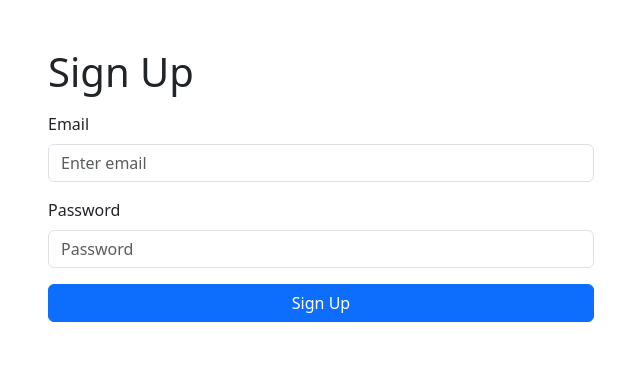
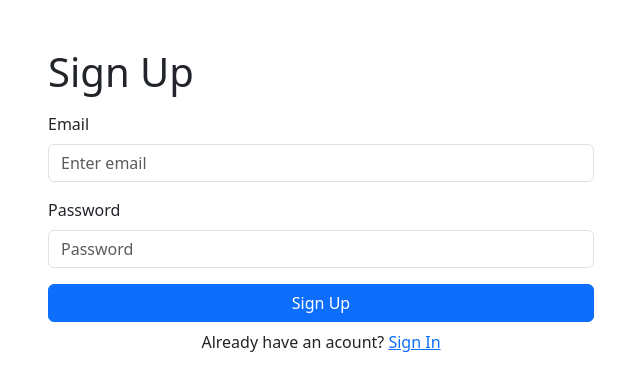
Before and after one commit to ofek4454/collaborative-note-app, a React (Create React App) app: page /signup in a window 1280 px wide. Shown: the top 390 px of the page, without its empty margins (319-959 px from the left). Built offline with nearby package versions, Linux system fonts and the light colour scheme.

Commit message:
Sign in and sign up links

```diff
--- a/src/components/auth/SignIn.js
+++ b/src/components/auth/SignIn.js
@@ -53,6 +53,9 @@ const SignIn = () => {
               Sign In
             </Button>
           </Form>
+          <div className="text-center mt-2">
+            Dont have an acount? <a href="/signup">Sign Up</a>
+          </div>
         </Col>
       </Row>
     </Container>
--- a/src/components/auth/SignUp.js
+++ b/src/components/auth/SignUp.js
@@ -53,6 +53,9 @@ const SignUp = () => {
               Sign Up
             </Button>
           </Form>
+          <div className="text-center mt-2">
+            Already have an acount? <a href="/signin">Sign In</a>
+          </div>
         </Col>
       </Row>
     </Container>
--- a/src/components/notes/NoteCard.js
+++ b/src/components/notes/NoteCard.js
@@ -2,18 +2,20 @@ import React, { useState } from "react";
 import { Button, Collapse, ListGroup, Modal } from "react-bootstrap";
 import { FaEdit, FaTrash, FaChevronDown, FaChevronUp, FaLock, FaHistory } from "react-icons/fa";
 import { Timestamp, collection, getDocs } from "firebase/firestore";
-import { db } from "../../firebase";
+import { auth, db } from "../../firebase";
 import { useNotebook } from "../../hooks/useNotebook";
+import { useAuthState } from "react-firebase-hooks/auth";
 
 const NoteCard = ({ note, onEdit, onDelete }) => {
   const { selectedNotebook } = useNotebook();
   const [expanded, setExpanded] = useState(false);
   const [history, setHistory] = useState([]);
   const [showHistoryModal, setShowHistoryModal] = useState(false);
+  const [user] = useAuthState(auth);
 
   const toggleExpand = () => setExpanded((prev) => !prev);
 
-  const isLocked = "lockedBy" in note;
+  const isLocked = "lockedBy" in note && note.lockedBy !== user.uid;
 
   let lastModifiedDate;
   let createdDate;
```
